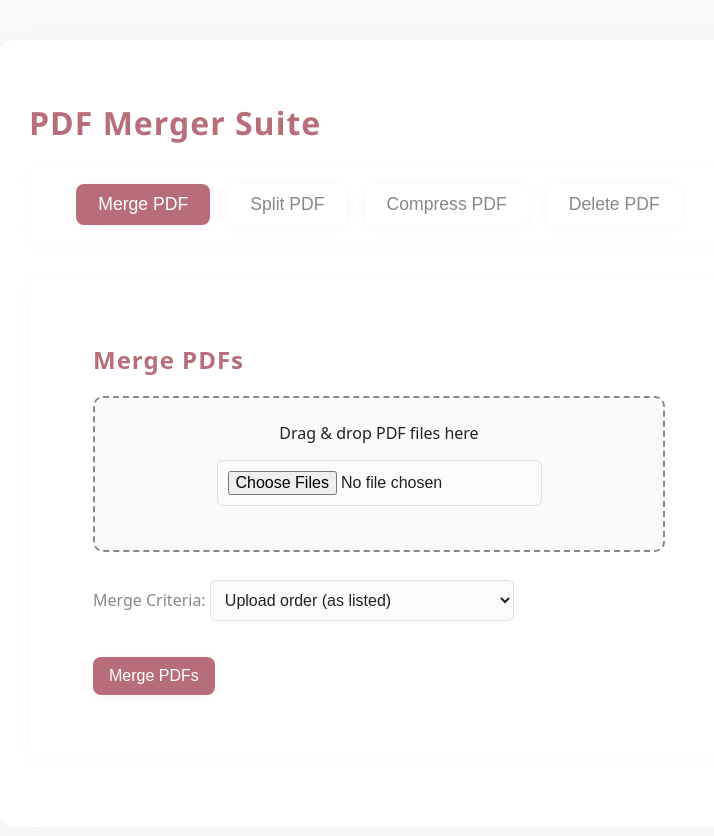
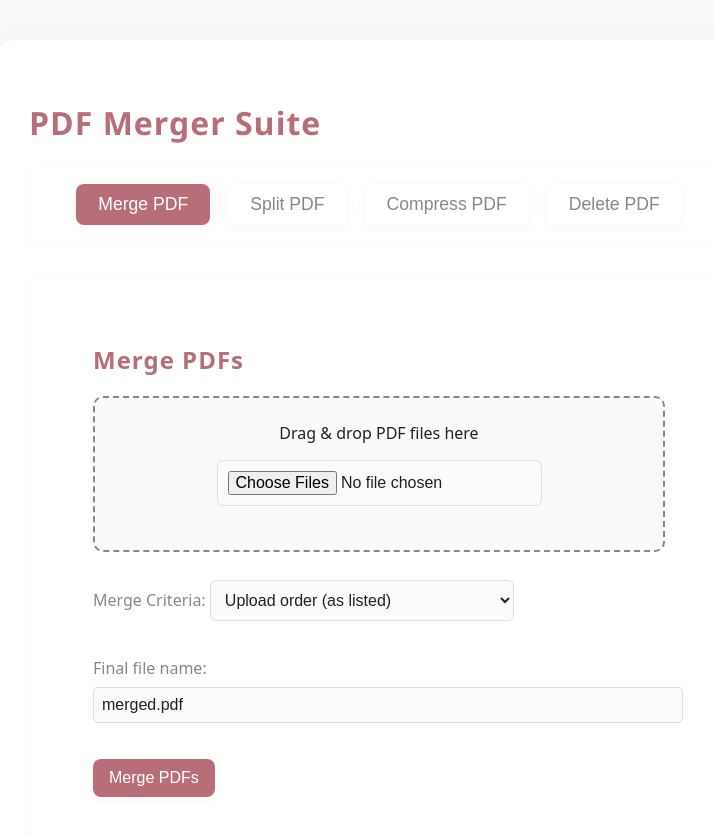
Before and after one commit to IuliaCipleu/PDF-Merger, a React (Create React App) app in the folder frontend/: page / in a window 1280 px wide. Shown: the top 836 px of the page, without its empty margins (261-975 px from the left). Built offline with nearby package versions, Linux system fonts and the light colour scheme.

Commit message:
added name in UI

```diff
--- a/frontend/src/components/CompressPDF.js
+++ b/frontend/src/components/CompressPDF.js
@@ -5,6 +5,7 @@ function CompressPDF() {
   const [file, setFile] = useState(null);
   const [quality, setQuality] = useState("screen");
   const [resultUrl, setResultUrl] = useState(null);
+  const [finalFileName, setFinalFileName] = useState('merged.pdf'); // Default file name
 
   const handleFileChange = (e) => {
     setFile(e.target.files[0]);
@@ -33,6 +34,19 @@ function CompressPDF() {
   return (
     <div style={{ padding: 40 }}>
       <h2>Compress PDF</h2>
+      {/* Final file name input */}
+            <div style={{ marginBottom: 16 }}>
+                <label>
+                    Final file name:&nbsp;
+                    <input
+                        type="text"
+                        value={finalFileName}
+                        onChange={(e) => setFinalFileName(e.target.value)}
+                        placeholder="Enter final file name"
+                        style={{ padding: 8, borderRadius: 4, border: "1px solid #ddd", width: "100%" }}
+                    />
+                </label>
+            </div>
       <form onSubmit={handleSubmit}>
         <input
           type="file"
@@ -57,7 +71,7 @@ function CompressPDF() {
       </form>
       {resultUrl && (
         <div style={{ marginTop: 20 }}>
-          <a href={resultUrl} download="compressed.pdf">
+          <a href={resultUrl} download={finalFileName}>
             Download Compressed PDF
           </a>
         </div>
--- a/frontend/src/components/DeletePDF.js
+++ b/frontend/src/components/DeletePDF.js
@@ -5,6 +5,7 @@ function DeletePagePDF() {
   const [file, setFile] = useState(null);
   const [pages, setPages] = useState("");
   const [resultUrl, setResultUrl] = useState(null);
+  const [finalFileName, setFinalFileName] = useState('merged.pdf'); // Default file name
 
   const handleFileChange = (e) => {
     setFile(e.target.files[0]);
@@ -52,13 +53,26 @@ function DeletePagePDF() {
             />
           </label>
         </div>
+        {/* Final file name input */}
+            <div style={{ marginBottom: 16 }}>
+                <label>
+                    Final file name:&nbsp;
+                    <input
+                        type="text"
+                        value={finalFileName}
+                        onChange={(e) => setFinalFileName(e.target.value)}
+                        placeholder="Enter final file name"
+                        style={{ padding: 8, borderRadius: 4, border: "1px solid #ddd", width: "100%" }}
+                    />
+                </label>
+            </div>
         <button type="submit" disabled={!file || !pages}>
           Delete Pages
         </button>
       </form>
       {resultUrl && (
         <div style={{ marginTop: 20 }}>
-          <a href={resultUrl} download="deleted_pages.pdf">
+          <a href={resultUrl} download={finalFileName}>
             Download PDF without selected pages
           </a>
         </div>
--- a/frontend/src/components/MergePDF.js
+++ b/frontend/src/components/MergePDF.js
@@ -6,6 +6,7 @@ function MergePDF() {
     const [mergedUrl, setMergedUrl] = useState(null);
     const [criteria, setCriteria] = useState("chronology"); // chronology | name | regex | custom
     const [regex, setRegex] = useState("");
+    const [finalFileName, setFinalFileName] = useState('merged.pdf'); // Default file name
     const dragFromIndex = useRef(null);
 
     useEffect(() => {
@@ -232,13 +233,27 @@ function MergePDF() {
                 </div>
             )}
 
+            {/* Final file name input */}
+            <div style={{ marginBottom: 16 }}>
+                <label>
+                    Final file name:&nbsp;
+                    <input
+                        type="text"
+                        value={finalFileName}
+                        onChange={(e) => setFinalFileName(e.target.value)}
+                        placeholder="Enter final file name"
+                        style={{ padding: 8, borderRadius: 4, border: "1px solid #ddd", width: "100%" }}
+                    />
+                </label>
+            </div>
+
             <button onClick={handleMerge} disabled={disableMerge} style={{ padding: "10px 16px", borderRadius: 8 }}>
                 Merge PDFs
             </button>
 
             {mergedUrl && (
                 <div style={{ marginTop: 16 }}>
-                    <a href={mergedUrl} download="merged.pdf">
+                    <a href={mergedUrl} download={finalFileName}>
                         Download merged PDF
                     </a>
                 </div>
--- a/frontend/src/components/SplitPDF.js
+++ b/frontend/src/components/SplitPDF.js
@@ -8,6 +8,7 @@ function SplitPDF() {
     const [everyN, setEveryN] = useState(1);
     const [loading, setLoading] = useState(false);
     const [error, setError] = useState('');
+    const [finalFileName, setFinalFileName] = useState('merged.pdf'); // Default file name
 
     const handleFileChange = (e) => {
         setFile(e.target.files?.[0] ?? null);
@@ -79,6 +80,19 @@ function SplitPDF() {
     return (
         <div style={{ maxWidth: 500, margin: '0 auto', padding: 24 }}>
             <h2>Split PDF</h2>
+            {/* Final file name input */}
+            <div style={{ marginBottom: 16 }}>
+                <label>
+                    Final file name:&nbsp;
+                    <input
+                        type="text"
+                        value={finalFileName}
+                        onChange={(e) => setFinalFileName(e.target.value)}
+                        placeholder="Enter final file name"
+                        style={{ padding: 8, borderRadius: 4, border: "1px solid #ddd", width: "100%" }}
+                    />
+                </label>
+            </div>
             <form onSubmit={handleSubmit}>
                 <div>
                     <label>
```
